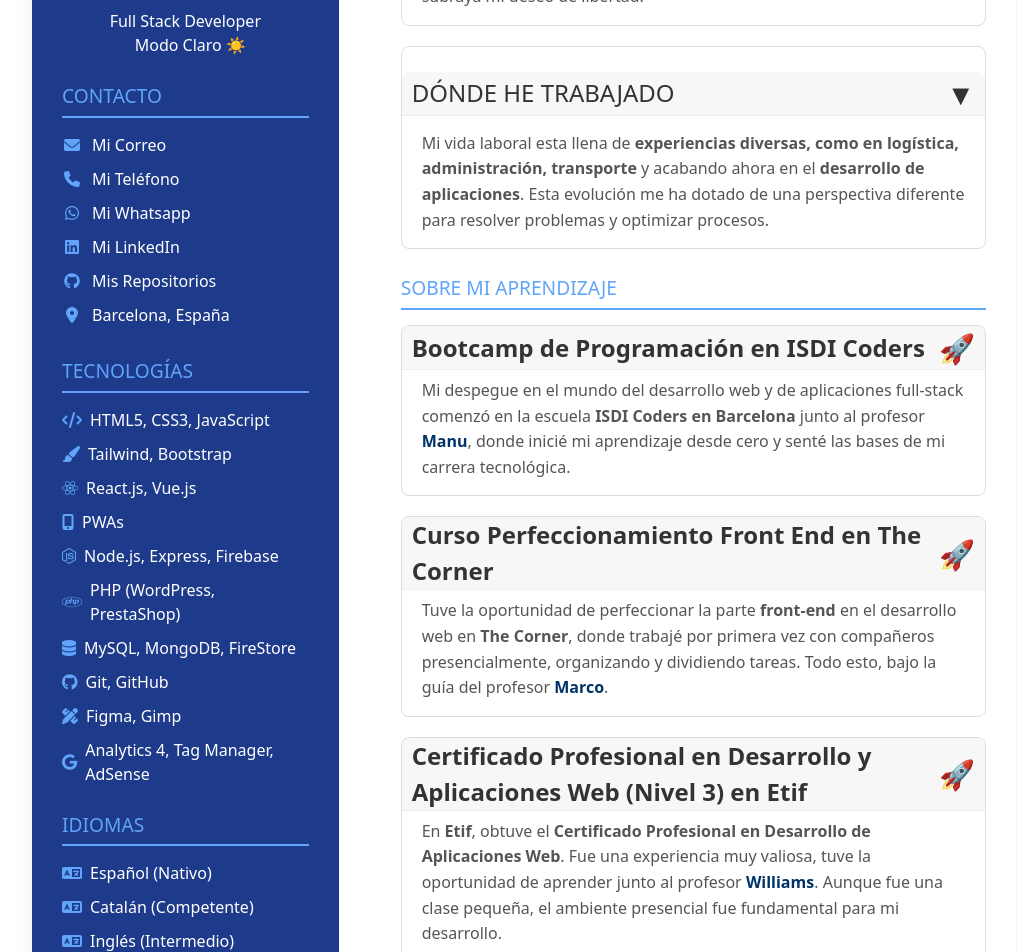
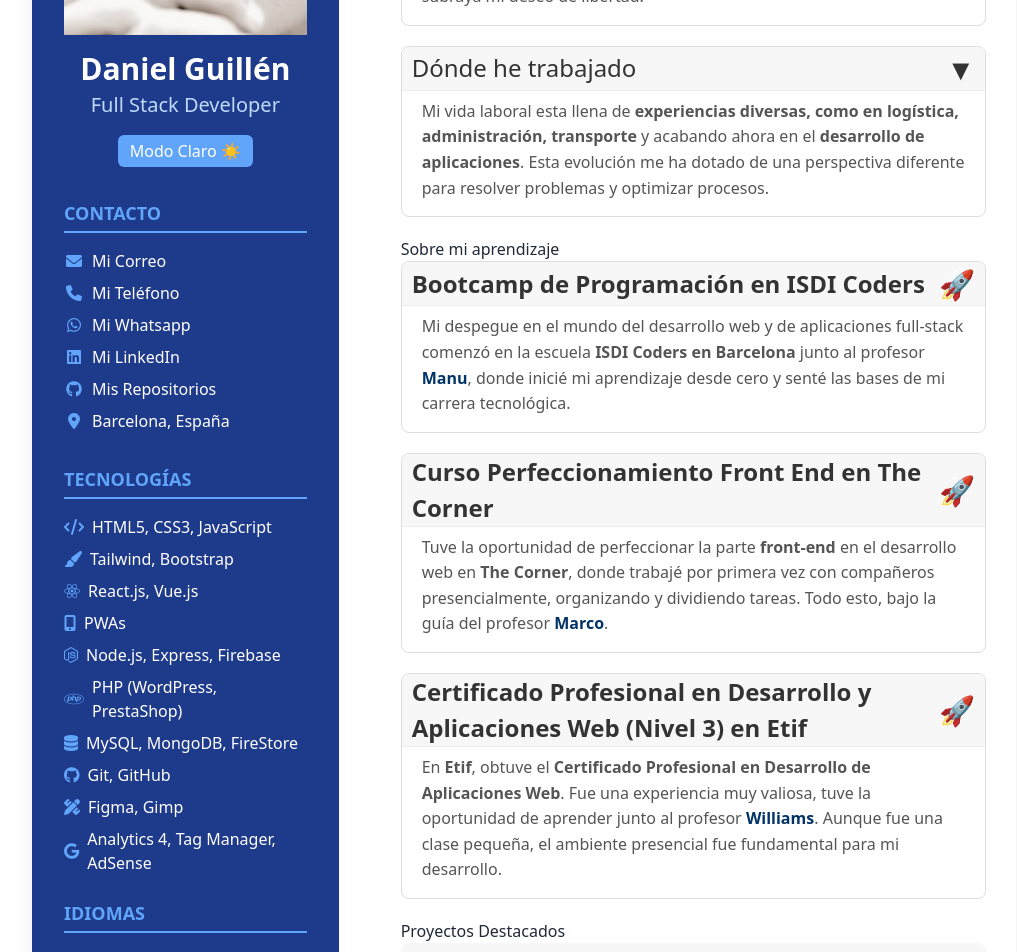
Before and after one commit to DanielGuillen88/Mi-Portafolio, a React (Vite) app in the folder Mi-Portafolio/: page / in a window 1280 px wide. Shown: the part 260-1212 px from the top of the page, without its empty margins (116-1133 px from the left). Built offline with nearby package versions, Linux system fonts and the light colour scheme.

Commit message:
añadido estilos tailwind a LeftColumn

```diff
--- a/Mi-Portafolio/src/components/LeftColumn/index.jsx
+++ b/Mi-Portafolio/src/components/LeftColumn/index.jsx
@@ -1,9 +1,7 @@
 import { useState, useEffect } from "react";
 import ProfilePhoto from "./ProfilePhoto";
-import "../../styles/LeftColumn.css";
 
 export default function LeftColumn() {
-
   const [darkMode, setDarkMode] = useState(false);
 
   useEffect(() => {
@@ -13,56 +11,68 @@ export default function LeftColumn() {
 
   const toggleDarkMode = () => {
       const html = document.documentElement;
-      html.classList.toggle("dark-mode");
+      html.classList.toggle("dark-mode"); // clase activa modo oscuro
       setDarkMode(!darkMode);
     };
 
     return (
       <>
         {/* Columna izquierda */}
-        <div className="left-column">
-          <div className="profile">
+        <div className="bg-blue-900 text-white p-8 h-full">
+
+          <div className="text-center mb-8">
+            {/* foto Perfil */}
             <ProfilePhoto />
-            <h2>Daniel Guillén</h2>
-            <h3 className="subtitle">Full Stack Developer</h3>
-            <span className="dark-mode-toggle" onClick={toggleDarkMode} style={{ marginLeft: "10px", cursor: "pointer" }}>
-            {darkMode ? "Modo Oscuro 🌛" : "Modo Claro ☀️"}
+
+            <h2 className="text-3xl font-bold mt-4">Daniel Guillén</h2>
+            <h3 className="text-xl font-medium text-blue-200 mt-1">Full Stack Developer</h3>
+
+            {/* modo oscuro */}
+            <span
+              className="inline-block mt-4 px-3 py-1 bg-blue-400 rounded-md cursor-pointer hover:bg-blue-800 transition-colors duration-200"
+              onClick={toggleDarkMode}
+            >
+              {darkMode ? "Modo Oscuro 🌛" : "Modo Claro ☀️"}
             </span>
           </div>
 
-          <div className="contact-info">
-            <h3 className="section-title">Contacto</h3>
-            <a href="mailto:danielguillen85@gmail.com"><i className="fas fa-envelope"></i> Mi Correo</a>
-            <a href="tel:+34669365423"><i className="fas fa-phone"></i> Mi Teléfono</a>
-            <a href="https://wa.me/34669365423?text=Hola%20Dani!%20Me%20encant%C3%B3%20tu%20portafolio%20%C2%BFQu%C3%A9%20te%20parece%20si%20concretamos%20una%20llamada%3F"><i className="fa-brands fa-whatsapp"></i> Mi Whatsapp</a>
-            <a href="https://www.linkedin.com/in/daniel-guillen-oliver/" target="_blank" rel="noopener noreferrer"><i className="fab fa-linkedin"></i>Mi LinkedIn</a>
-            <a href="https://github.com/DanielGuillen88" target="_blank" rel="noopener noreferrer"><i className="fab fa-github"></i>Mis Repositorios</a>
-            <a><i className="fas fa-map-marker-alt"></i> Barcelona, España</a>
+          <div className="contact-info mb-8">
+
+            <h3 className="text-blue-400 border-b-2 border-blue-400 pb-1 mt-6 mb-4 text-lg uppercase font-semibold">Contacto</h3>
+            {/* Información de Contacto */}
+            <a href="mailto:danielguillen85@gmail.com" className="text-white no-underline flex items-center mb-2 hover:text-blue-200 transition-colors duration-200"><i className="fas fa-envelope mr-2 text-blue-400 w-5 text-center"></i> Mi Correo</a>
+            <a href="tel:+34669365423" className="text-white no-underline flex items-center mb-2 hover:text-blue-200 transition-colors duration-200"><i className="fas fa-phone mr-2 text-blue-400 w-5 text-center"></i> Mi Teléfono</a>
+            <a href="https://wa.me/34669365423?text=Hola%20Dani!%20Me%20encant%C3%B3%20tu%20portafolio%20%C2%BFQu%C3%A9%20te%20parece%20si%20concretamos%20una%20llamada%3F" target="_blank" rel="noopener noreferrer" className="text-white no-underline flex items-center mb-2 hover:text-blue-200 transition-colors duration-200"><i className="fa-brands fa-whatsapp mr-2 text-blue-400 w-5 text-center"></i> Mi Whatsapp</a>
+            <a href="https://www.linkedin.com/in/daniel-guillen-oliver/" target="_blank" rel="noopener noreferrer" className="text-white no-underline flex items-center mb-2 hover:text-blue-200 transition-colors duration-200"><i className="fab fa-linkedin mr-2 text-blue-400 w-5 text-center"></i>Mi LinkedIn</a>
+            <a href="https://github.com/DanielGuillen88" target="_blank" rel="noopener noreferrer" className="text-white no-underline flex items-center mb-2 hover:text-blue-200 transition-colors duration-200"><i className="fab fa-github mr-2 text-blue-400 w-5 text-center"></i>Mis Repositorios</a>
+            <a className="text-white no-underline flex items-center mb-2 hover:text-blue-200 transition-colors duration-200"><i className="fas fa-map-marker-alt mr-2 text-blue-400 w-5 text-center"></i> Barcelona, España</a>
           </div>
 
+
           <div className="skills">
-            <h3 className="section-title">Tecnologías</h3>
-            {/* para encontrar mas iconos https://fontawesome.com/search?ic=brands */}
-            <ul className="skills-list">
-              <li><i className="fas fa-code"></i> HTML5, CSS3, JavaScript</li>
-              <li><i className="fas fa-paint-brush"></i> Tailwind, Bootstrap</li>
-              <li><i className="fab fa-react"></i> React.js, Vue.js</li>
-              <li><i className="fas fa-mobile-alt"></i> PWAs</li>
-              <li><i className="fab fa-node-js"></i> Node.js, Express, Firebase</li>
-              <li><i className="fab fa-php"></i> PHP (WordPress, PrestaShop)</li>
-              <li><i className="fas fa-database"></i> MySQL, MongoDB, FireStore</li>
-              <li><i className="fa-brands fa-github"></i> Git, GitHub</li>
-              <li><i className="fas fa-pencil-ruler"></i> Figma, Gimp</li>
-              <li><i className="fa-brands fa-google"></i> Analytics 4, Tag Manager, AdSense</li>
+            <h3 className="text-blue-400 border-b-2 border-blue-400 pb-1 mt-6 mb-4 text-lg uppercase font-semibold">Tecnologías</h3>
+            {/* Habilidades Técnicas */}
+            <ul className="list-none pl-0">
+              <li className="mb-2 flex items-center"><i className="fas fa-code mr-2 text-blue-400"></i> HTML5, CSS3, JavaScript</li>
+              <li className="mb-2 flex items-center"><i className="fas fa-paint-brush mr-2 text-blue-400"></i> Tailwind, Bootstrap</li>
+              <li className="mb-2 flex items-center"><i className="fab fa-react mr-2 text-blue-400"></i> React.js, Vue.js</li>
+              <li className="mb-2 flex items-center"><i className="fas fa-mobile-alt mr-2 text-blue-400"></i> PWAs</li>
+              <li className="mb-2 flex items-center"><i className="fab fa-node-js mr-2 text-blue-400"></i> Node.js, Express, Firebase</li>
+              <li className="mb-2 flex items-center"><i className="fab fa-php mr-2 text-blue-400"></i> PHP (WordPress, PrestaShop)</li>
+              <li className="mb-2 flex items-center"><i className="fas fa-database mr-2 text-blue-400"></i> MySQL, MongoDB, FireStore</li>
+              <li className="mb-2 flex items-center"><i className="fa-brands fa-github mr-2 text-blue-400"></i> Git, GitHub</li>
+              <li className="mb-2 flex items-center"><i className="fas fa-pencil-ruler mr-2 text-blue-400"></i> Figma, Gimp</li>
+              <li className="mb-2 flex items-center"><i className="fa-brands fa-google mr-2 text-blue-400"></i> Analytics 4, Tag Manager, AdSense</li>
             </ul>
           </div>
 
           <div className="languages">
-            <h3 className="section-title">Idiomas</h3>
-            <ul className="skills-list">
-              <li><i className="fas fa-language"></i> Español (Nativo)</li>
-              <li><i className="fas fa-language"></i> Catalán (Competente)</li>
-              <li><i className="fas fa-language"></i> Inglés (Intermedio)</li>
+            <h3 className="text-blue-400 border-b-2 border-blue-400 pb-1 mt-6 mb-4 text-lg uppercase font-semibold">Idiomas</h3>
+            {/* Idiomas */}
+            <ul className="list-none pl-0">
+              <li className="mb-2 flex items-center"><i className="fas fa-language mr-2 text-blue-400"></i> Español (Nativo)</li>
+              <li className="mb-2 flex items-center"><i className="fas fa-language mr-2 text-blue-400"></i> Catalán (Competente)</li>
+              <li className="mb-2 flex items-center"><i className="fas fa-language mr-2 text-blue-400"></i> Inglés (Intermedio)</li>
             </ul>
           </div>
         </div>
```
